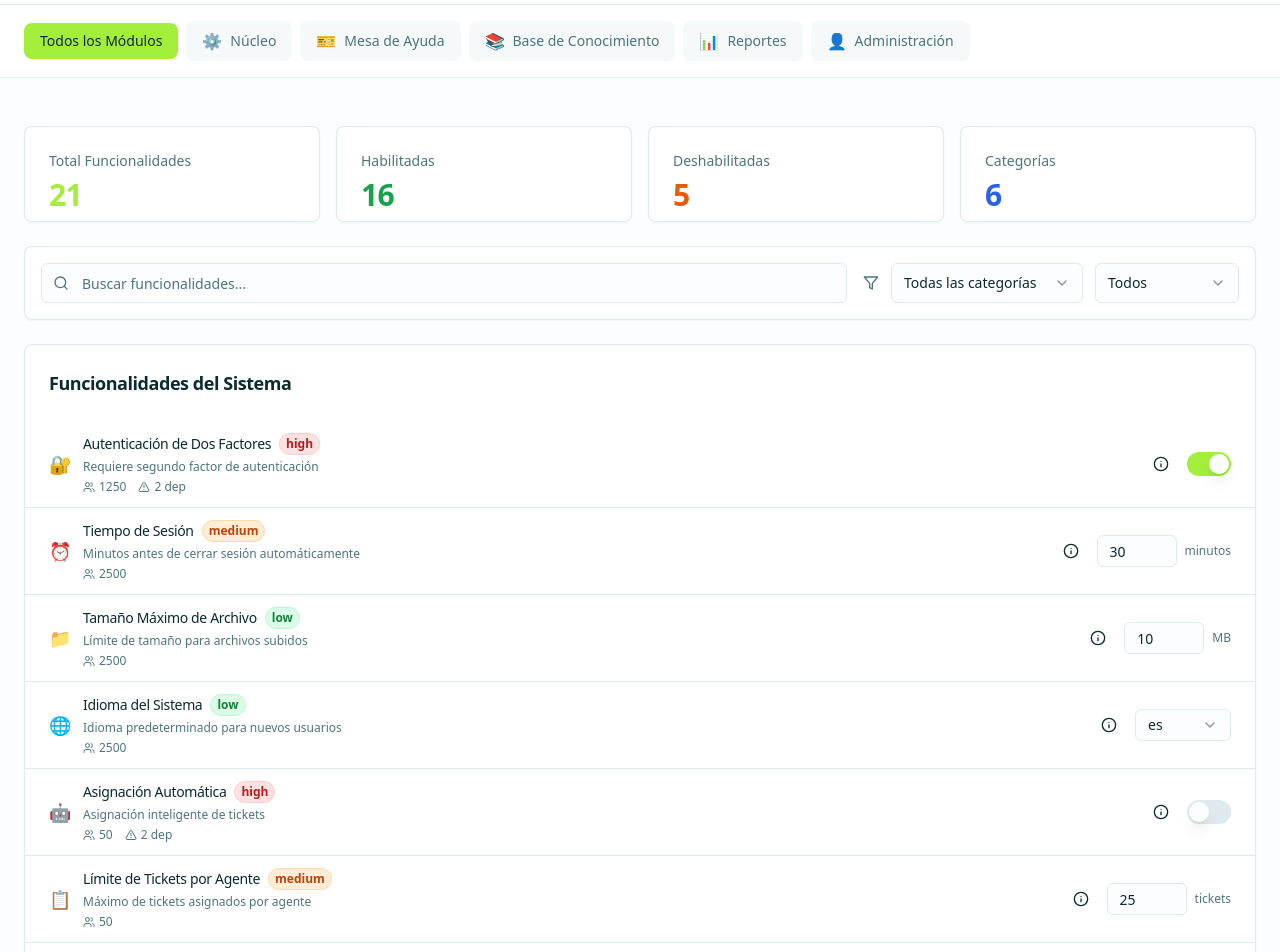
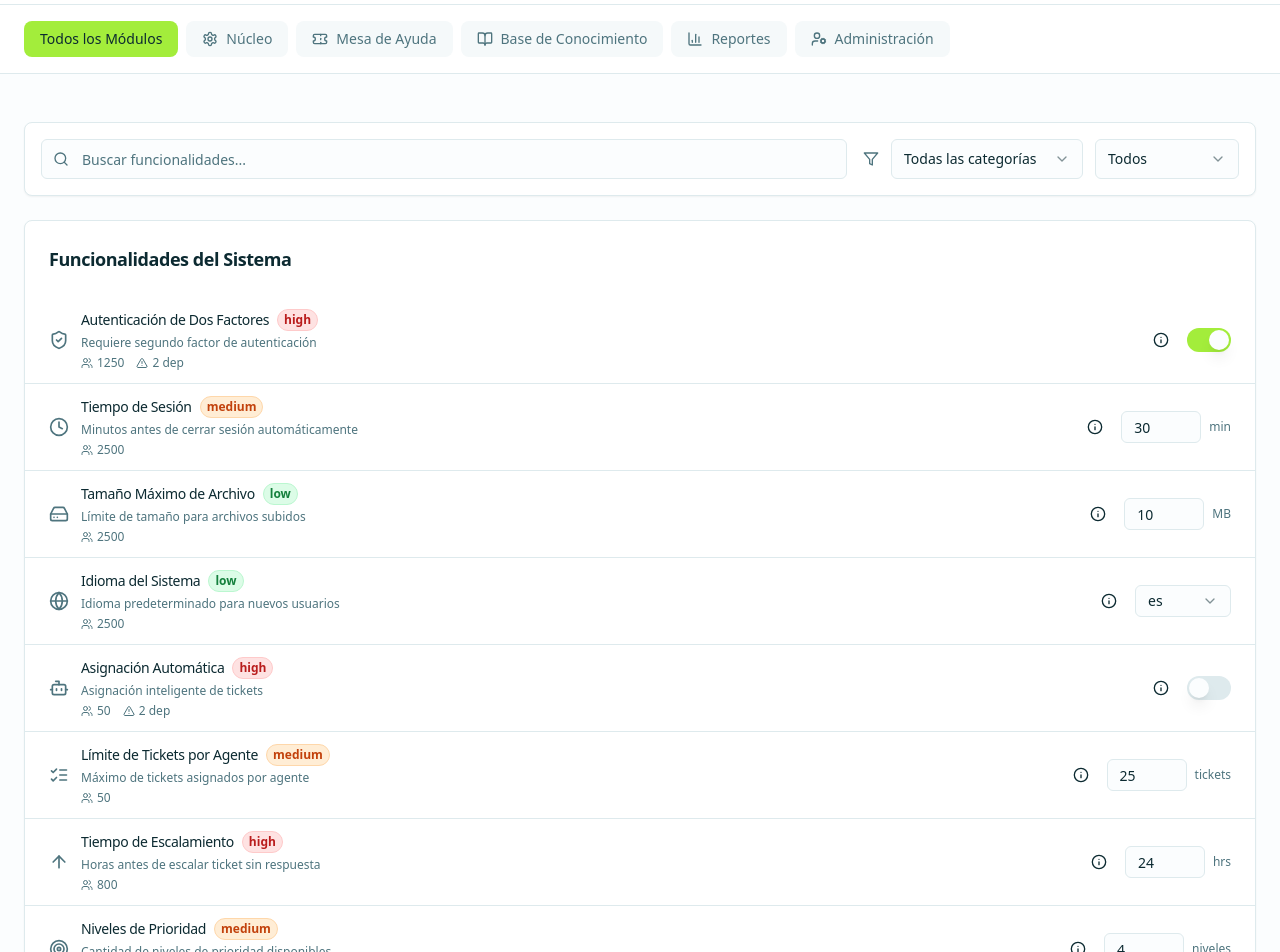
Before and after one commit to branzontech/helpdesk-insights-dashboard, a React (Vite) app: page /parameters in a window 1280 px wide. Shown: the part 100-1052 px from the top of the page. Built offline with nearby package versions, Linux system fonts and the light colour scheme.

Commit message:
Refactor parameters module
Updated the parameters module to use professional icons instead of emojis and removed statistics for total functionalities, enabled functionalities, etc.

```diff
--- a/src/components/parameters/ModuleSegmentation.tsx
+++ b/src/components/parameters/ModuleSegmentation.tsx
@@ -1,4 +1,5 @@
 import { Badge } from "@/components/ui/badge";
+import * as LucideIcons from "lucide-react";
 import { ParameterModule } from "@/types/parameters";
 
 interface ModuleSegmentationProps {
@@ -27,7 +28,9 @@ export const ModuleSegmentation = ({
             Todos los Módulos
           </button>
 
-          {modules.map((module) => (
+          {modules.map((module) => {
+            const IconComponent = (LucideIcons as any)[module.icon];
+            return (
               <button
                 key={module.id}
                 onClick={() => onModuleChange(module.id)}
@@ -37,10 +40,11 @@ export const ModuleSegmentation = ({
                     : "bg-muted hover:bg-muted/80 text-muted-foreground hover:text-foreground"
                 }`}
               >
-              <span className="text-base">{module.icon}</span>
+                {IconComponent && <IconComponent className="h-4 w-4" />}
                 <span>{module.name}</span>
               </button>
-          ))}
+            );
+          })}
         </div>
       </div>
     </div>
--- a/src/components/parameters/ParameterRow.tsx
+++ b/src/components/parameters/ParameterRow.tsx
@@ -4,6 +4,7 @@ import { Select, SelectContent, SelectItem, SelectTrigger, SelectValue } from "@
 import { Badge } from "@/components/ui/badge";
 import { Button } from "@/components/ui/button";
 import { Info, AlertTriangle, Users } from "lucide-react";
+import * as LucideIcons from "lucide-react";
 import { ParameterItem } from "@/types/parameters";
 import { useParameterValue } from "@/hooks/useParameterValue";
 
@@ -85,10 +86,14 @@ export const ParameterRow = ({ parameter }: ParameterRowProps) => {
     }
   };
 
+  const IconComponent = (LucideIcons as any)[parameter.icon];
+
   return (
     <div className="flex items-center justify-between px-6 py-3 hover:bg-muted/30 transition-colors">
       <div className="flex items-center space-x-3 flex-1">
-        <div className="text-lg">{parameter.icon}</div>
+        <div className="text-muted-foreground">
+          {IconComponent && <IconComponent className="h-5 w-5" />}
+        </div>
 
         <div className="flex-1 min-w-0">
           <div className="flex items-center space-x-2 mb-1">
--- a/src/components/parameters/ParametersLayout.tsx
+++ b/src/components/parameters/ParametersLayout.tsx
@@ -17,7 +17,7 @@ const ParametersLayout = () => {
   const [selectedStatus, setSelectedStatus] = useState("all");
   const [selectedModule, setSelectedModule] = useState("all");
 
-  const { categories, modules, filteredParameters, stats } = useParametersData({
+  const { categories, modules, filteredParameters } = useParametersData({
     searchTerm,
     selectedCategory,
     selectedStatus,
@@ -34,42 +34,6 @@ const ParametersLayout = () => {
       />
 
       <div className="container mx-auto px-6 py-6">
-        {/* Statistics Cards */}
-        <div className="grid grid-cols-1 md:grid-cols-4 gap-4 mb-6">
-          <Card>
-            <CardHeader className="pb-2">
-              <CardDescription>Total Funcionalidades</CardDescription>
-              <CardTitle className="text-3xl font-bold text-primary">
-                {stats.total}
-              </CardTitle>
-            </CardHeader>
-          </Card>
-          <Card>
-            <CardHeader className="pb-2">
-              <CardDescription>Habilitadas</CardDescription>
-              <CardTitle className="text-3xl font-bold text-green-600">
-                {stats.enabled}
-              </CardTitle>
-            </CardHeader>
-          </Card>
-          <Card>
-            <CardHeader className="pb-2">
-              <CardDescription>Deshabilitadas</CardDescription>
-              <CardTitle className="text-3xl font-bold text-orange-600">
-                {stats.disabled}
-              </CardTitle>
-            </CardHeader>
-          </Card>
-          <Card>
-            <CardHeader className="pb-2">
-              <CardDescription>Categorías</CardDescription>
-              <CardTitle className="text-3xl font-bold text-blue-600">
-                {categories.length}
-              </CardTitle>
-            </CardHeader>
-          </Card>
-        </div>
-
         {/* Search and Filters */}
         <Card className="mb-6">
           <CardContent className="p-4">
--- a/src/hooks/useParametersData.ts
+++ b/src/hooks/useParametersData.ts
@@ -6,37 +6,37 @@ const mockCategories: ParameterCategory[] = [
   {
     id: "security",
     name: "Seguridad",
-    icon: "🔒",
+    icon: "Shield",
     description: "Configuraciones de seguridad y autenticación"
   },
   {
     id: "notifications",
     name: "Notificaciones",
-    icon: "🔔",
+    icon: "Bell",
     description: "Sistema de notificaciones y alertas"
   },
   {
     id: "analytics",
     name: "Analíticas",
-    icon: "📊",
+    icon: "BarChart3",
     description: "Herramientas de análisis y reportes"
   },
   {
     id: "integrations",
     name: "Integraciones",
-    icon: "🔗",
+    icon: "Link",
     description: "Conexiones con sistemas externos"
   },
   {
     id: "workflow",
     name: "Flujos de Trabajo",
-    icon: "⚡",
+    icon: "Zap",
     description: "Automatización y procesos"
   },
   {
     id: "ui",
     name: "Interfaz",
-    icon: "🎨",
+    icon: "Palette",
     description: "Personalización de la interfaz"
   }
 ];
@@ -45,35 +45,35 @@ const mockModules: ParameterModule[] = [
   {
     id: "core",
     name: "Núcleo",
-    icon: "⚙️",
+    icon: "Settings",
     description: "Funcionalidades básicas del sistema",
     color: "bg-blue-500"
   },
   {
     id: "helpdesk",
     name: "Mesa de Ayuda",
-    icon: "🎫",
+    icon: "Ticket",
     description: "Gestión de tickets y soporte",
     color: "bg-green-500"
   },
   {
     id: "knowledge",
     name: "Base de Conocimiento",
-    icon: "📚",
+    icon: "BookOpen",
     description: "Gestión de artículos y documentación",
     color: "bg-purple-500"
   },
   {
     id: "reports",
     name: "Reportes",
-    icon: "📊",
+    icon: "BarChart3",
     description: "Analíticas y dashboards",
     color: "bg-orange-500"
   },
   {
     id: "admin",
     name: "Administración",
-    icon: "👤",
+    icon: "UserCog",
     description: "Configuración y usuarios",
     color: "bg-red-500"
   }
@@ -85,7 +85,7 @@ const mockParameters: ParameterItem[] = [
     id: "2fa",
     name: "Autenticación de Dos Factores",
     description: "Requiere segundo factor de autenticación",
-    icon: "🔐",
+    icon: "ShieldCheck",
     category: "security",
     module: "core",
     type: "boolean",
@@ -98,14 +98,14 @@ const mockParameters: ParameterItem[] = [
     id: "session_timeout",
     name: "Tiempo de Sesión",
     description: "Minutos antes de cerrar sesión automáticamente",
-    icon: "⏰",
+    icon: "Clock",
     category: "security",
     module: "core",
     type: "number",
     value: 30,
     min: 5,
     max: 480,
-    unit: "minutos",
+    unit: "min",
     impact: "medium",
     affectedUsers: 2500
   },
@@ -113,7 +113,7 @@ const mockParameters: ParameterItem[] = [
     id: "max_file_size",
     name: "Tamaño Máximo de Archivo",
     description: "Límite de tamaño para archivos subidos",
-    icon: "📁",
+    icon: "HardDrive",
     category: "storage",
     module: "core",
     type: "number",
@@ -128,7 +128,7 @@ const mockParameters: ParameterItem[] = [
     id: "system_language",
     name: "Idioma del Sistema",
     description: "Idioma predeterminado para nuevos usuarios",
-    icon: "🌐",
+    icon: "Globe",
     category: "ui",
     module: "core",
     type: "select",
@@ -143,7 +143,7 @@ const mockParameters: ParameterItem[] = [
     id: "auto_assignment",
     name: "Asignación Automática",
     description: "Asignación inteligente de tickets",
-    icon: "🤖",
+    icon: "Bot",
     category: "workflow",
     module: "helpdesk",
     type: "boolean",
@@ -156,7 +156,7 @@ const mockParameters: ParameterItem[] = [
     id: "ticket_limit",
     name: "Límite de Tickets por Agente",
     description: "Máximo de tickets asignados por agente",
-    icon: "📋",
+    icon: "ListChecks",
     category: "workflow",
     module: "helpdesk",
     type: "number",
@@ -171,14 +171,14 @@ const mockParameters: ParameterItem[] = [
     id: "escalation_time",
     name: "Tiempo de Escalamiento",
     description: "Horas antes de escalar ticket sin respuesta",
-    icon: "⚡",
+    icon: "ArrowUp",
     category: "workflow",
     module: "helpdesk",
     type: "number",
     value: 24,
     min: 1,
     max: 168,
-    unit: "horas",
+    unit: "hrs",
     impact: "high",
     affectedUsers: 800
   },
@@ -186,7 +186,7 @@ const mockParameters: ParameterItem[] = [
     id: "priority_levels",
     name: "Niveles de Prioridad",
     description: "Cantidad de niveles de prioridad disponibles",
-    icon: "🎯",
+    icon: "Target",
     category: "workflow",
     module: "helpdesk",
     type: "number",
@@ -201,7 +201,7 @@ const mockParameters: ParameterItem[] = [
     id: "sla_alerts",
     name: "Alertas de SLA",
     description: "Notificaciones cuando se acerca vencimiento SLA",
-    icon: "⚠️",
+    icon: "AlertTriangle",
     category: "notifications",
     module: "helpdesk",
     type: "boolean",
@@ -215,7 +215,7 @@ const mockParameters: ParameterItem[] = [
     id: "article_approval",
     name: "Aprobación de Artículos",
     description: "Requiere aprobación antes de publicar",
-    icon: "✅",
+    icon: "CheckCircle",
     category: "workflow",
     module: "knowledge",
     type: "boolean",
@@ -227,7 +227,7 @@ const mockParameters: ParameterItem[] = [
     id: "version_history",
     name: "Historial de Versiones",
     description: "Número máximo de versiones guardadas",
-    icon: "📝",
+    icon: "History",
     category: "storage",
     module: "knowledge",
     type: "number",
@@ -242,7 +242,7 @@ const mockParameters: ParameterItem[] = [
     id: "search_indexing",
     name: "Indexación de Búsqueda",
     description: "Actualización automática del índice de búsqueda",
-    icon: "🔍",
+    icon: "Search",
     category: "search",
     module: "knowledge",
     type: "boolean",
@@ -254,7 +254,7 @@ const mockParameters: ParameterItem[] = [
     id: "article_expiry",
     name: "Días de Expiración",
     description: "Días después de los cuales revisar artículos",
-    icon: "📅",
+    icon: "Calendar",
     category: "workflow",
     module: "knowledge",
     type: "number",
@@ -271,7 +271,7 @@ const mockParameters: ParameterItem[] = [
     id: "real_time_analytics",
     name: "Analíticas en Tiempo Real",
     description: "Dashboard con métricas en tiempo real",
-    icon: "📈",
+    icon: "TrendingUp",
     category: "analytics",
     module: "reports",
     type: "boolean",
@@ -283,7 +283,7 @@ const mockParameters: ParameterItem[] = [
     id: "data_retention",
     name: "Retención de Datos",
     description: "Meses de retención de datos analíticos",
-    icon: "🗄️",
+    icon: "Database",
     category: "storage",
     module: "reports",
     type: "number",
@@ -298,7 +298,7 @@ const mockParameters: ParameterItem[] = [
     id: "export_format",
     name: "Formato de Exportación",
     description: "Formato predeterminado para exportar reportes",
-    icon: "📤",
+    icon: "Download",
     category: "export",
     module: "reports",
     type: "select",
@@ -311,7 +311,7 @@ const mockParameters: ParameterItem[] = [
     id: "scheduled_reports",
     name: "Reportes Programados",
     description: "Envío automático de reportes por email",
-    icon: "📧",
+    icon: "Mail",
     category: "notifications",
     module: "reports",
     type: "boolean",
@@ -325,7 +325,7 @@ const mockParameters: ParameterItem[] = [
     id: "audit_logs",
     name: "Logs de Auditoría",
     description: "Registro detallado de acciones del sistema",
-    icon: "📋",
+    icon: "FileText",
     category: "security",
     module: "admin",
     type: "boolean",
@@ -338,14 +338,14 @@ const mockParameters: ParameterItem[] = [
     id: "backup_frequency",
     name: "Frecuencia de Respaldo",
     description: "Horas entre respaldos automáticos",
-    icon: "💾",
+    icon: "Save",
     category: "backup",
     module: "admin",
     type: "number",
     value: 24,
     min: 1,
     max: 168,
-    unit: "horas",
+    unit: "hrs",
     impact: "high",
     affectedUsers: 2500
   },
@@ -353,7 +353,7 @@ const mockParameters: ParameterItem[] = [
     id: "user_limit",
     name: "Límite de Usuarios",
     description: "Número máximo de usuarios activos",
-    icon: "👥",
+    icon: "Users",
     category: "limits",
     module: "admin",
     type: "number",
@@ -368,7 +368,7 @@ const mockParameters: ParameterItem[] = [
     id: "maintenance_mode",
     name: "Modo Mantenimiento",
     description: "Activar modo de mantenimiento del sistema",
-    icon: "🔧",
+    icon: "Wrench",
     category: "system",
     module: "admin",
     type: "boolean",
```
Lines whose indentation alone changed are shown as unchanged.
